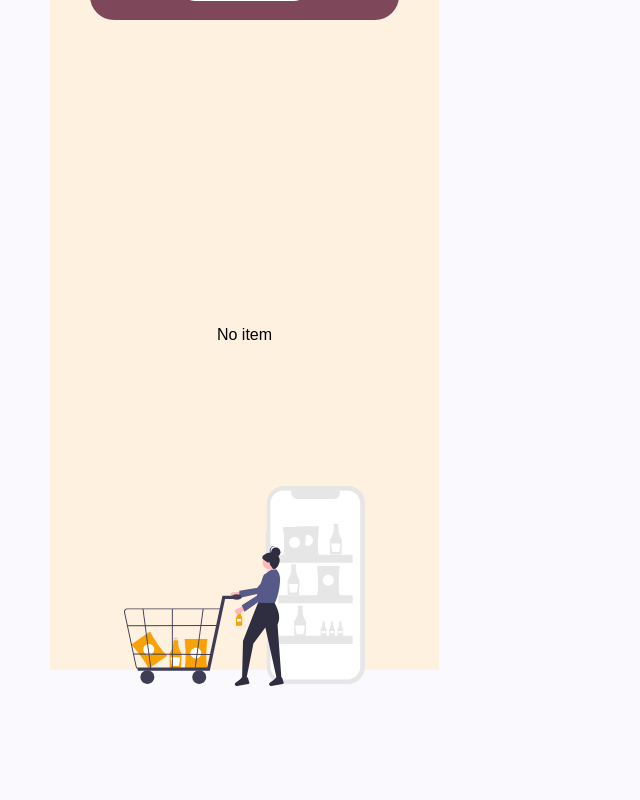
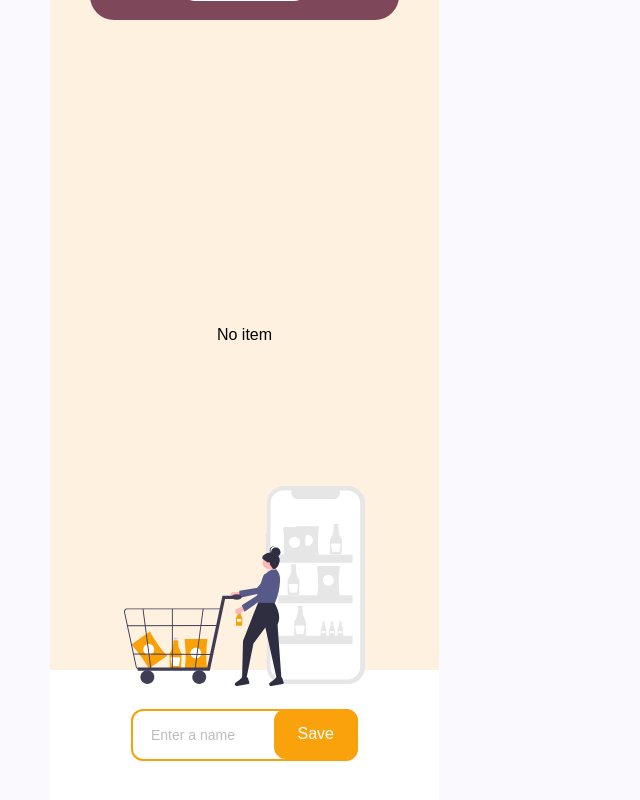
Before and after one commit to barbaraperic/shopping-list, a React (Vite) app: page / in a window 1280 px wide. Shown: the part 180-980 px from the top of the page, without its empty margins (0-640 px from the left). Before the commit the page ends 900 px from the top, so only its background shows below. Built offline with nearby package versions, Linux system fonts and the light colour scheme.

Commit message:
FEAT: NoItemSidebar component

```diff
--- a/src/containers/Sidebar/NoItem.js
+++ b/src/containers/Sidebar/NoItem.js
@@ -1,10 +1,12 @@
 import styled from 'styled-components';
 import { AddItemCard } from '../../components/Card'
+import { SaveInput } from '../../components/Input'
 import shoppingIllustration from '../../assets/illustrations/shopping.svg';
 import { COLORS } from '../../style/constants'
 
 const NoItemSidebar = () => {
   return (
+    <AsideWrapper>
     <Aside>
       <AddItemCard />
       <Wrapper>
@@ -12,8 +14,18 @@ const NoItemSidebar = () => {
       </Wrapper>
       <Image src={shoppingIllustration}/>
     </Aside>
+      <SectionBottom>
+        <SaveInput />
+      </SectionBottom>
+    </AsideWrapper>
   )
 }
+
+const AsideWrapper = styled.div`
+  display: flex;
+  flex-direction: column;
+  justify-content: space-between;
+`
 
 const Aside = styled.aside`
   display: flex;
@@ -49,4 +61,12 @@ const Image = styled.img`
   text-align: center;
 `
 
+const SectionBottom = styled.section`
+  height: 130px;
+  background-color: white;
+  display: flex;
+  justify-content: center;
+  align-items: center;
+`
+
 export default NoItemSidebar;
```
